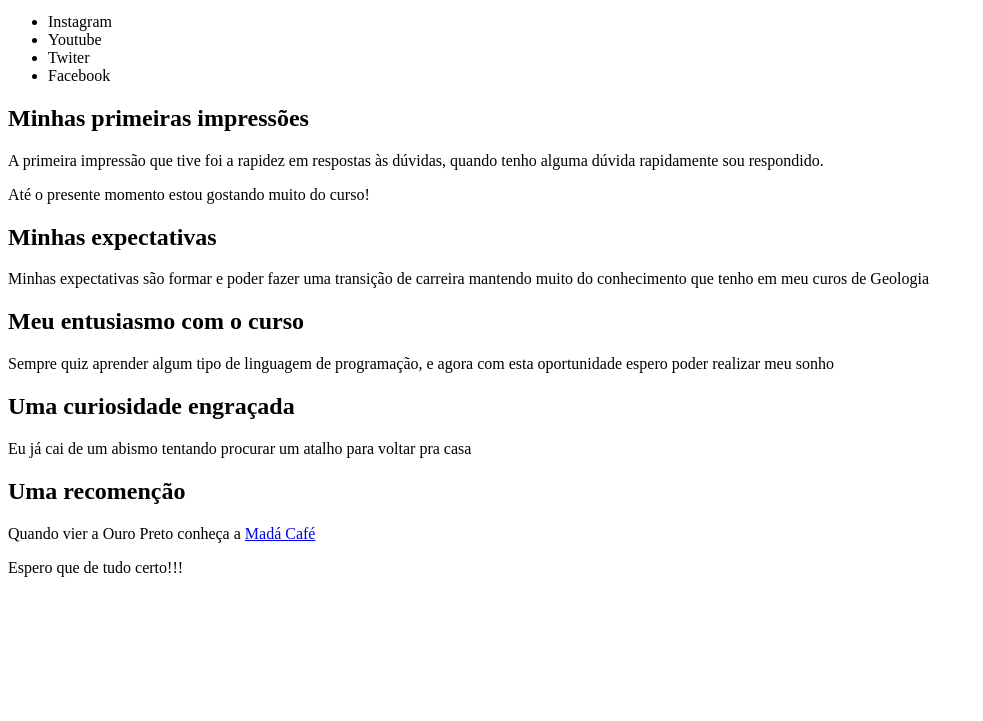
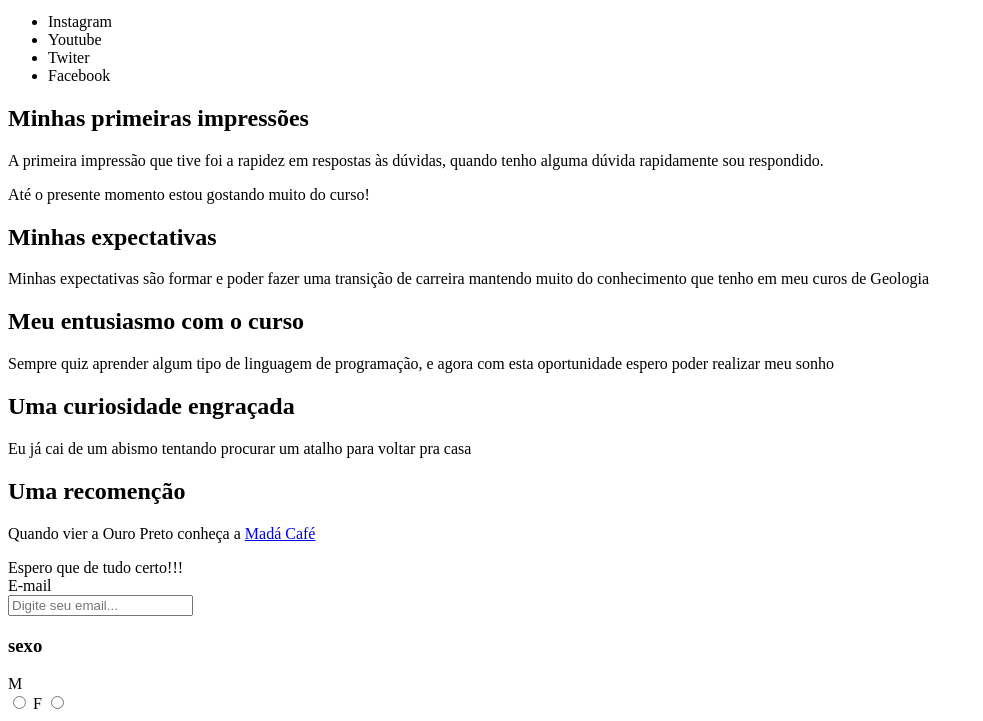
Before and after one commit to BrunoCanatto/pagina-perfil, a plain HTML site: page src/index.html in a window 1280 px wide. Shown: the part 280-1001 px from the top of the page, without its empty margins (0-983 px from the left). Before the commit the page ends 865 px from the top, so only its background shows below. Drawn offline with Linux system fonts and the light colour scheme.

Commit message:
teste1.0

```diff
--- a/src/index.html
+++ b/src/index.html
@@ -60,5 +60,20 @@
     </article>
         </main>
         <footer>Espero que de tudo certo!!!</footer>
+        <section>
+            <form>
+                <div>
+                    <label for="e-mail">E-mail</label><br>
+                    <input type="email" id="e-mail" name="email" placeholder="Digite seu email..." required>
+                </div>
+                <div>
+                    <h3>sexo</h3>
+                    <label for="M">M</label><br>
+                    <input type="radio" name="sexo" id="M" value="M" required>
+                    <label for="F">F</label>
+                    <input type="radio" name="sexo" id="F" value="F" required>
+                </div>
+            </form>
+        </section>
 </body>
 </html>
```
